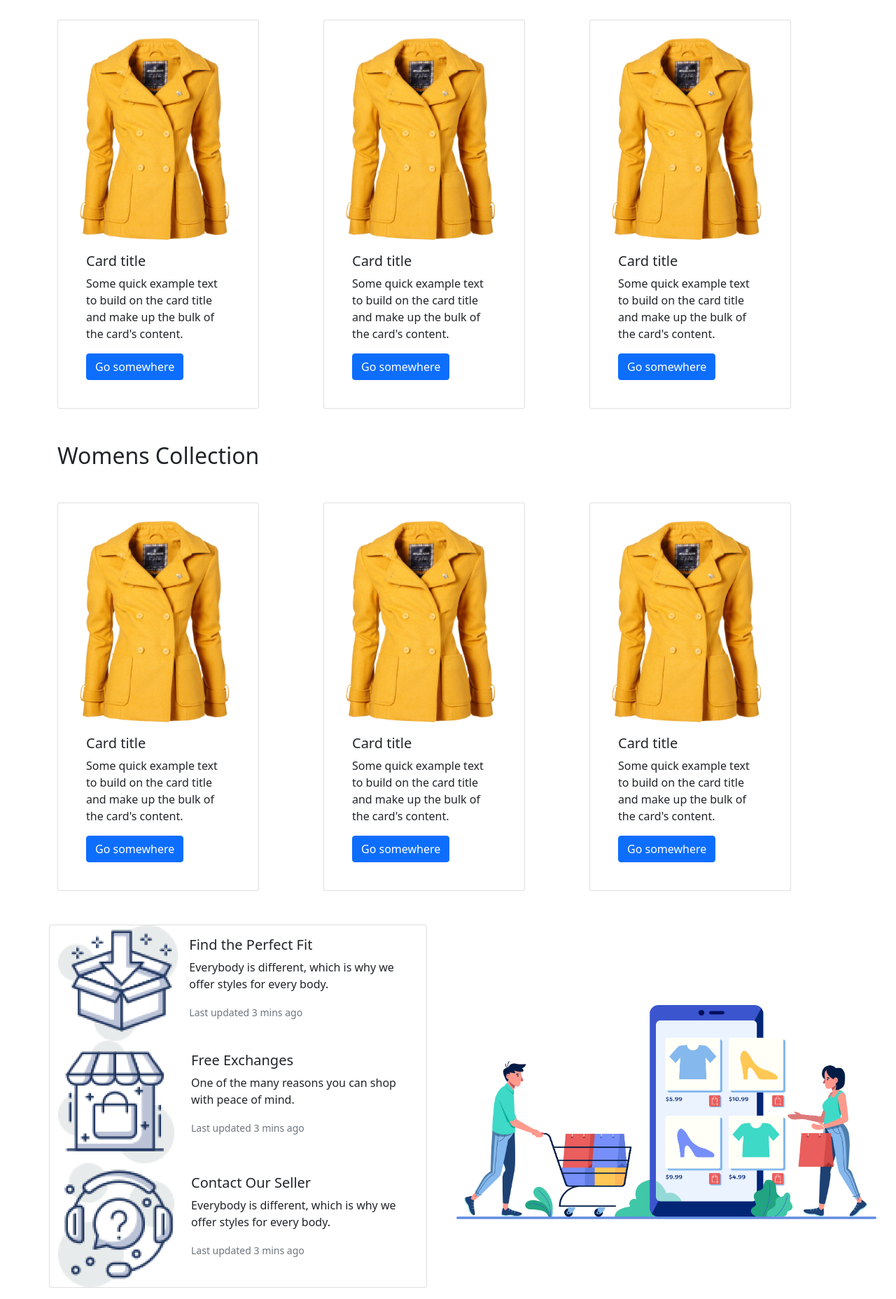
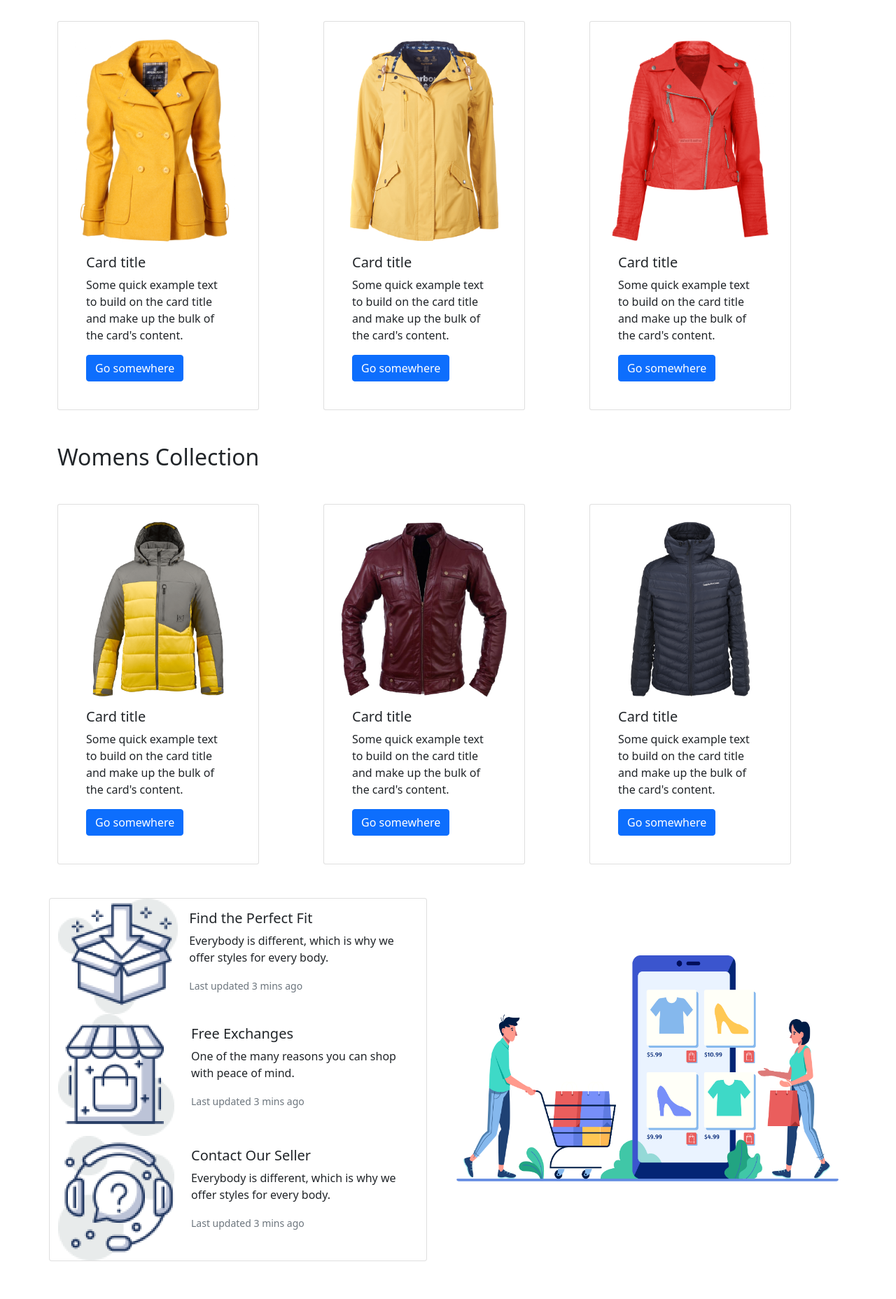
Before and after one commit to rezaul11703/penguin_fashion, a plain HTML site: page index.html in a window 1280 px wide. Shown: the part 669-2525 px from the top of the page at 70% size. After the commit the page ends 2487 px from the top, so only its background shows below. Drawn offline with Linux system fonts and the light colour scheme.

Commit message:
what is this

```diff
--- a/index.html
+++ b/index.html
@@ -47,21 +47,27 @@
     <main>
         <section class="container">
             <div class="d-flex justify-content-center align-items-center">
-                <div class="w-50 pe-5">
+                <div class="row border">
+                    <div class=" col-sm-12 col-lg-6 w-80 pe-5">
                         <p class="fs-1 fw-bolder " style="color: #FABE4C;"> Be the Penguins</p>
                         <p class="fs-1 fw-bolder" style="color:#363958
                     "> of Winter</p>
-                    <p class="fs-6"> Lorem ipsum dolor sit amet consectetur, adipisicing elit. Sed consequuntur porro
-                        nulla a. Aliquam dolor libero veniam sapiente, ab, magni quidem mollitia distinctio unde aperiam
+                        <p class="fs-6"> Lorem ipsum dolor sit amet consectetur, adipisicing elit. Sed consequuntur
+                            porro
+                            nulla a. Aliquam dolor libero veniam sapiente, ab, magni quidem mollitia distinctio unde
+                            aperiam
                             in, nostrum rerum odio quia.
                         </p>
                         <a class="btn btn-success btn-lg disabled" role="button" aria-disabled="true">
-                        <i class="fas fa-shopping-cart"> <span class="ps-1 fs-6 fw-regular text-white"> BUY NOW</span>
+                            <i class="fas fa-shopping-cart"> <span class="ps-1 fs-6 fw-regular text-white"> BUY
+                                    NOW</span>
                             </i>
                         </a>
                     </div>
-                <div class="w-50 h-75">
+                    <div class=" col-sm-12 col-lg-6 w-50 h-75">
                         <img src="./images/model.png" alt="">
+                    </div>
+
                 </div>
             </div>
             <section class="conatiner ">
@@ -69,7 +75,7 @@
                     <h2> Womens Collection</h2>
                 </div>
                 <div class="row">
-                    <div class="col-4">
+                    <div class="col-sm-12 col-lg-4">
                         <div class="card p-4 rounded-1" style="width: 18rem;">
                             <img src="./images/jacket-1.png" class="card-img-top" alt="...">
                             <div class="card-body">
@@ -83,9 +89,9 @@
                         </div>
                     </div>
 
-                    <div class="col-4">
+                    <div class="col-sm-12 col-lg-4">
                         <div class="card p-4 rounded-1" style="width: 18rem;">
-                            <img src="./images/jacket-1.png" class="card-img-top" alt="...">
+                            <img src="./images/jacket-2.png" class="card-img-top" alt="...">
                             <div class="card-body">
                                 <h5 class="card-title">Card title</h5>
                                 <p class="card-text">Some quick example text to build on the card title and make up the
@@ -96,9 +102,9 @@
                         </div>
 
                     </div>
-                    <div class="col-4">
+                    <div class="col-sm-12 col-lg-4">
                         <div class="card p-4 rounded-1" style="width: 18rem;">
-                            <img src="./images/jacket-1.png" class="card-img-top" alt="...">
+                            <img src="./images/jacket-3.png" class="card-img-top" alt="...">
                             <div class="card-body">
                                 <h5 class="card-title">Card title</h5>
                                 <p class="card-text">Some quick example text to build on the card title and make up the
@@ -117,9 +123,9 @@
                     <h2> Womens Collection</h2>
                 </div>
                 <div class="row">
-                    <div class="col-4">
+                    <div class="col-sm-12 col-lg-4">
                         <div class="card p-4 rounded-1" style="width: 18rem;">
-                            <img src="./images/jacket-1.png" class="card-img-top" alt="...">
+                            <img src="./images/jacket-4.png" class="card-img-top" alt="...">
                             <div class="card-body">
                                 <h5 class="card-title">Card title</h5>
                                 <p class="card-text">Some quick example text to build on the card title and make up the
@@ -131,9 +137,9 @@
                         </div>
                     </div>
 
-                    <div class="col-4">
+                    <div class="col-sm-12 col-lg-4">
                         <div class="card p-4 rounded-1" style="width: 18rem;">
-                            <img src="./images/jacket-1.png" class="card-img-top" alt="...">
+                            <img src="./images/jacket-5.png" class="card-img-top" alt="...">
                             <div class="card-body">
                                 <h5 class="card-title">Card title</h5>
                                 <p class="card-text">Some quick example text to build on the card title and make up the
@@ -144,9 +150,9 @@
                         </div>
 
                     </div>
-                    <div class="col-4">
+                    <div class="col-sm-12 col-lg-4">
                         <div class="card p-4 rounded-1" style="width: 18rem;">
-                            <img src="./images/jacket-1.png" class="card-img-top" alt="...">
+                            <img src="./images/jacket-6.png" class="card-img-top" alt="...">
                             <div class="card-body">
                                 <h5 class="card-title">Card title</h5>
                                 <p class="card-text">Some quick example text to build on the card title and make up the
@@ -162,7 +168,7 @@
             </section>
             <section>
                 <div class="row">
-                    <div class="col-6 mt-5">
+                    <div class="col-lg-6 col-sm-12 mt-5">
                         <div class="row">
                             <div class="card mb-3" style="max-width: 540px;">
                                 <div class="row g-0">
@@ -210,8 +216,8 @@
                             </div>
                         </div>
                     </div>
-                    <div class="col-6 mt-5 justify-content-center align-content-center">
-                        <img width="600" height="306" src="./images/shopping.png">
+                    <div class="col-lg-6 col-sm-12 my-5 justify-content-center align-content-center">
+                        <img src="./images/shopping.png" class=" img-fluid rounded mx-auto d-block" alt="...">
                     </div>
                 </div>
             </section>
```
Lines whose indentation alone changed are shown as unchanged.
